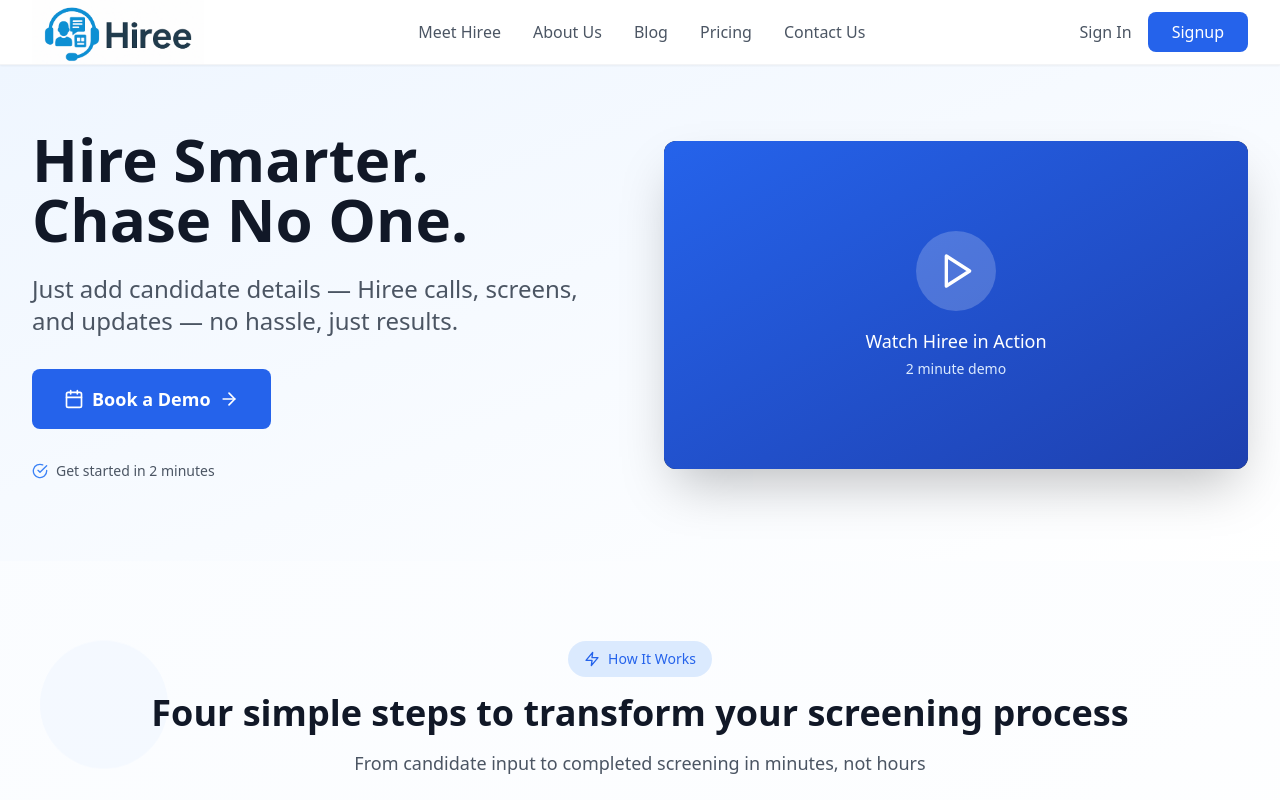
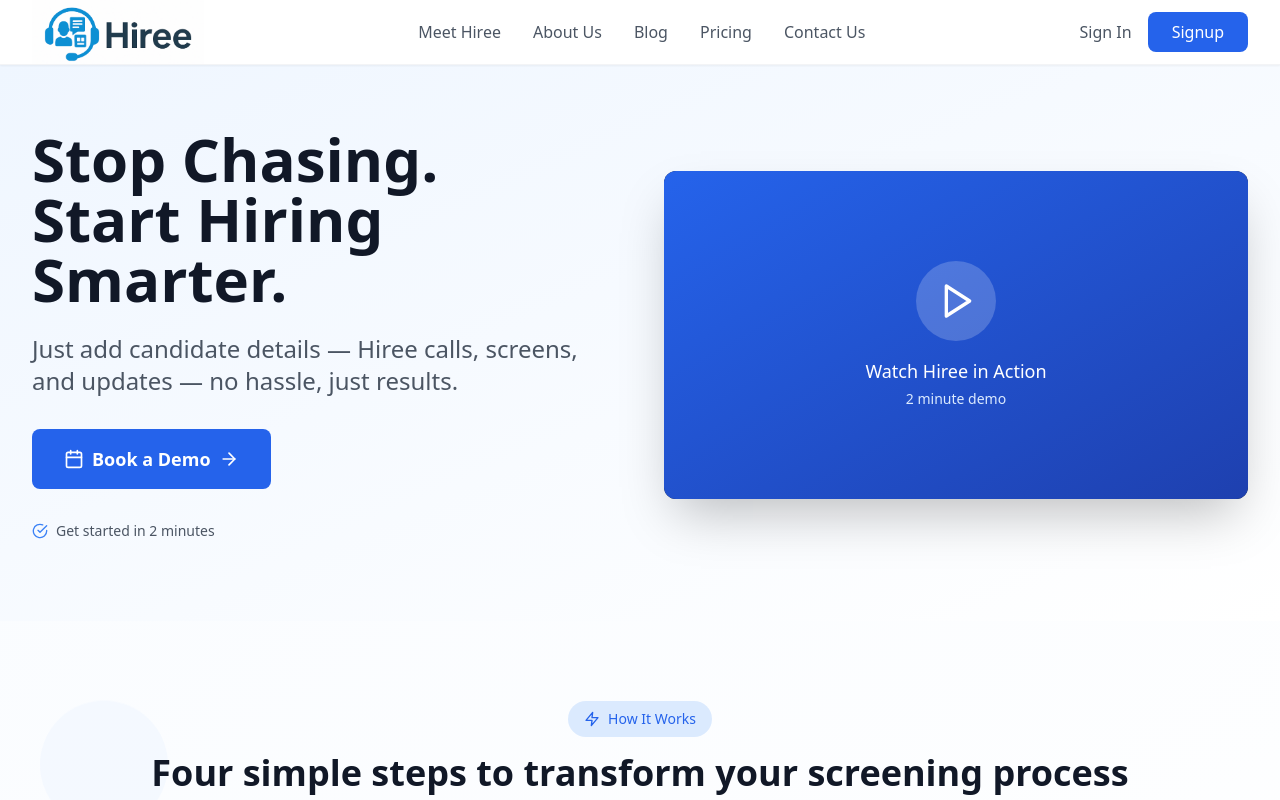
Before and after one commit to akshaypanigrahi89/hiree, a React (Vite) app: page / in a window 1280 px wide. Shown: the top 800 px of the page. Built offline with nearby package versions, Linux system fonts and the light colour scheme.

Commit message:
Updated Hero.tsx

```diff
--- a/src/components/Hero.tsx
+++ b/src/components/Hero.tsx
@@ -21,8 +21,8 @@ export default function Hero({ onBookDemo }: HeroProps) {
             {/* Header */}
             <div className="space-y-6">
               <h1 className="text-4xl md:text-5xl lg:text-6xl font-bold text-gray-900 leading-tight">
-                Hire Smarter.<br />
-                Chase No One.
+                Stop Chasing.<br />
+                Start Hiring Smarter.
               </h1>
 
               {/* Sub-header */}
```
